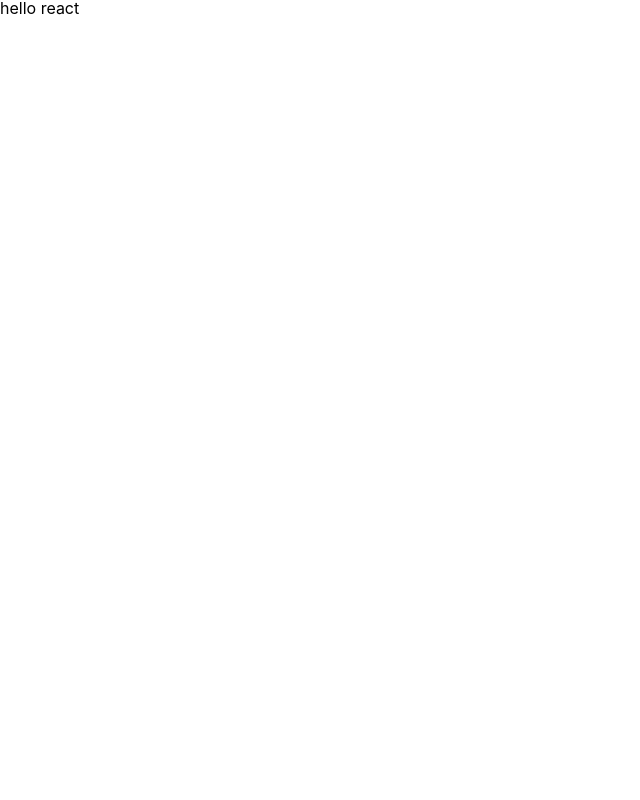
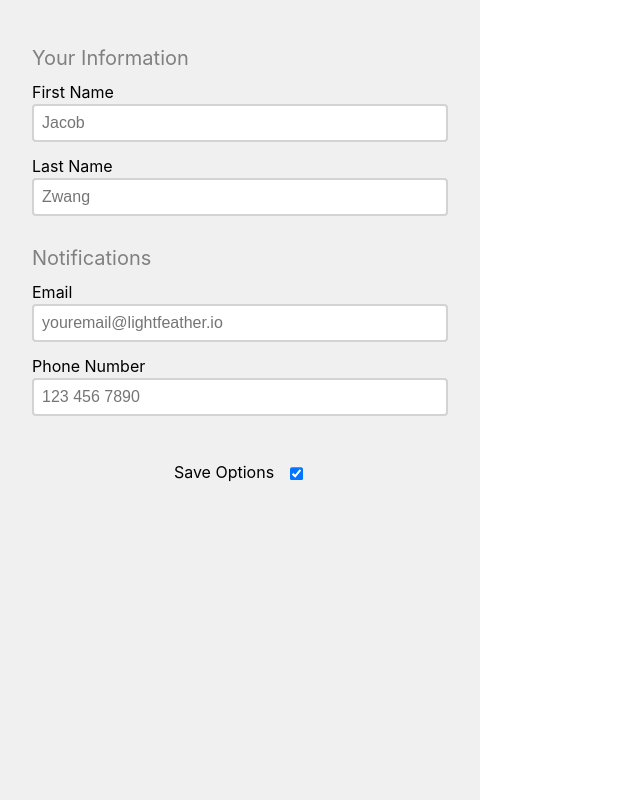
Before and after one commit to JacobZwang/lightfeather-supervisors, a React (Create React App) app: page / in a window 1280 px wide. Shown: the whole page, without its empty margins (0-640 px from the left). Built offline with nearby package versions, Linux system fonts and the light colour scheme.

Commit message:
your info markup

```diff
--- a/src/App.css
+++ b/src/App.css
@@ -0,0 +1,58 @@
+form,
+form > div {
+	display: grid;
+	gap: 1rem;
+	width: 100%;
+	grid-auto-rows: min-content;
+}
+
+form {
+	grid-template-columns: 30rem 1fr;
+}
+
+form > div {
+	padding: 2rem;
+}
+
+form div:first-child {
+	background: rgb(240, 240, 240);
+	min-height: 100vh;
+}
+
+input {
+	width: 100%;
+	display: block;
+	padding: 0.5rem;
+	border-radius: 0.25rem;
+	border-color: lightgray;
+	border-style: solid;
+	font-size: 1rem;
+}
+
+label > input {
+	margin-top: 0.25rem;
+}
+
+/* Should be able to use `:has` by the end of 2022 */
+label.checkbox /*, label:has(> input[type='checkbox']) */ {
+	display: inline-flex;
+}
+
+input[type='checkbox'] {
+	width: unset;
+	display: inline;
+	transform: translateY(-0.05rem);
+	margin-left: 1rem;
+}
+
+h2 {
+	font-size: 1.25rem;
+	margin-top: 1rem;
+	color: gray;
+}
+
+hr {
+	border: none;
+	border-bottom: 2pt solid rgb(211, 211, 211);
+	width: 100%;
+}
--- a/src/App.tsx
+++ b/src/App.tsx
@@ -1,7 +1,47 @@
 import './App.css';
 
 function App() {
-	return <p>hello react</p>;
+	return (
+		<form>
+			<div>
+				<h2>Your Information</h2>
+				<label>
+					First Name
+					<input required type="text" name="First Name" placeholder="Jacob" />
+				</label>
+
+				<label>
+					Last Name
+					<input required type="text" name="Last Name" placeholder="Zwang" />
+				</label>
+
+				<h2>Notifications</h2>
+
+				<label>
+					Email
+					<input type="text" name="Last Name" placeholder="youremail@lightfeather.io" />
+				</label>
+
+				<label>
+					Phone Number
+					<input type="text" name="Last Name" placeholder="123 456 7890" />
+				</label>
+
+				<br />
+
+				<div
+					style={{
+						textAlign: 'center'
+					}}
+				>
+					<label className="checkbox">
+						Save Options
+						<input type="checkbox" checked></input>
+					</label>
+				</div>
+			</div>
+		</form>
+	);
 }
 
 export default App;
--- a/src/index.css
+++ b/src/index.css
@@ -9,3 +9,7 @@ body {
 code {
 	font-family: source-code-pro, Menlo, Monaco, Consolas, 'Courier New', monospace;
 }
+
+* {
+	box-sizing: border-box;
+}
```
